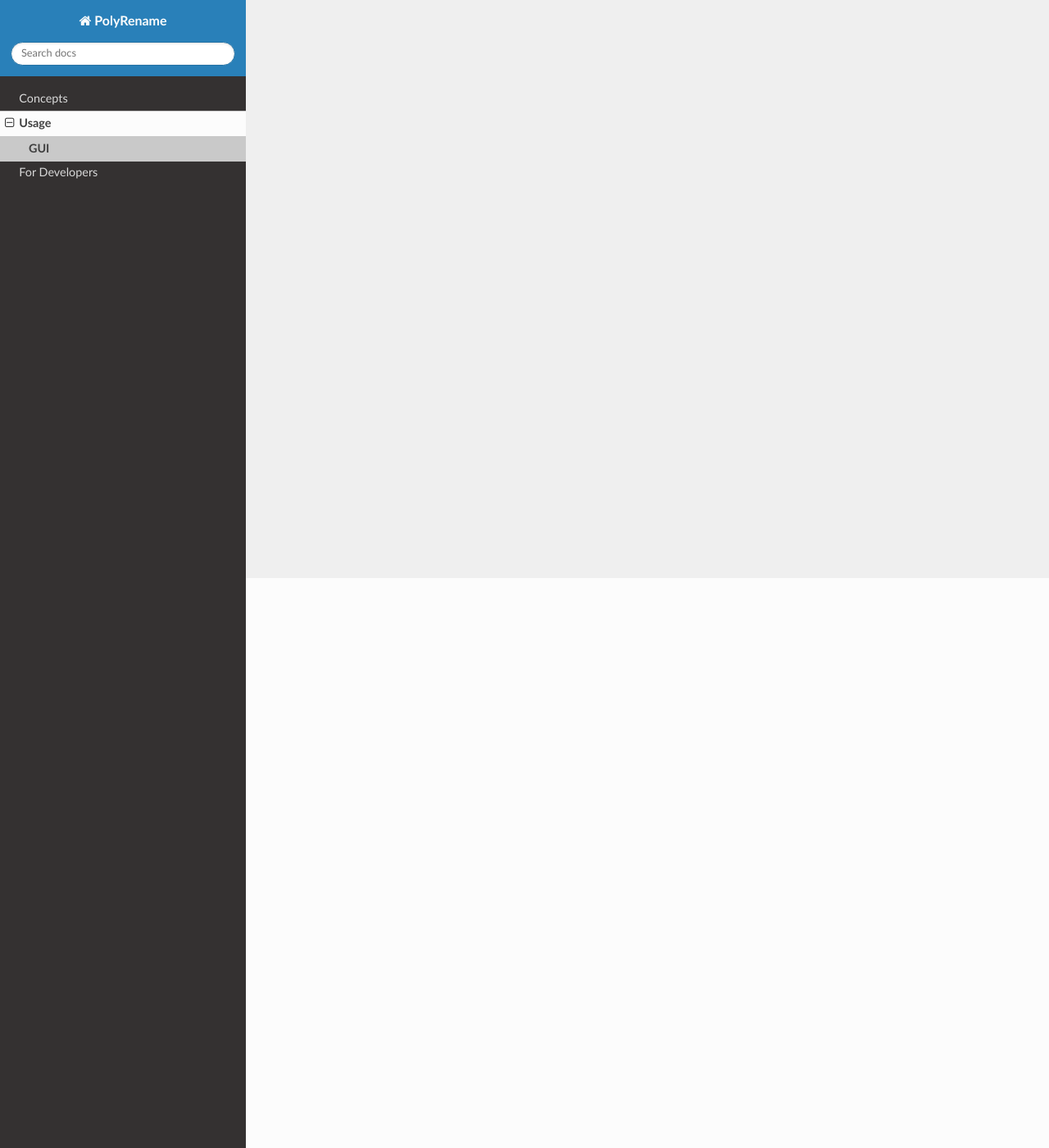
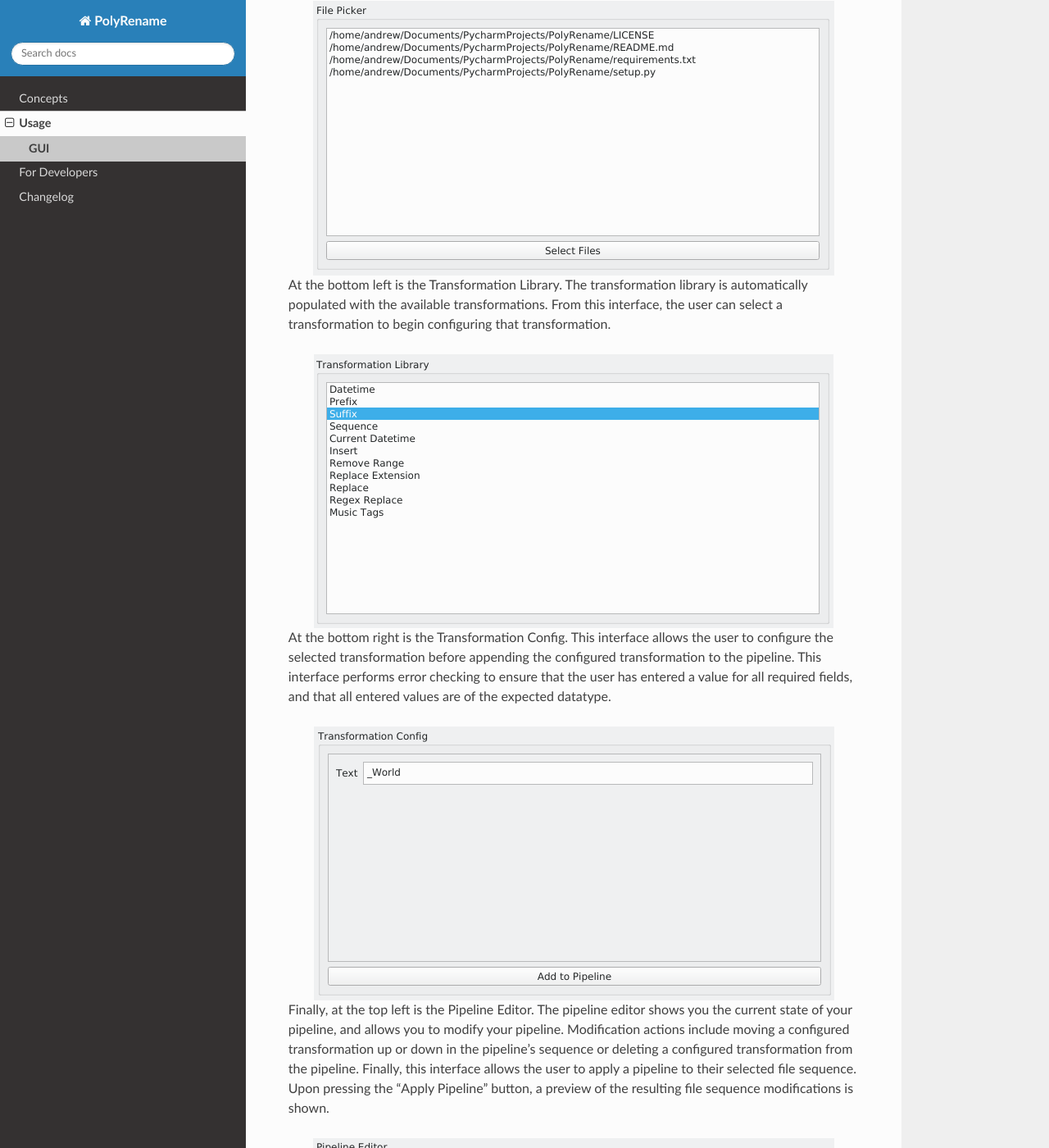
Before and after one commit to agsimmons/PolyRename, a Sphinx documentation site: the page built from docs/usage/gui.rst, in a window 1280 px wide and 1400 px high, scrolled down 695 px. Shown: the whole window at 82% size. Built offline with Sphinx 7.4.7 and the Read the Docs theme 2.0.0, drawn with Linux system fonts in a browser that asks for light colours; some of the changed text lies outside the part shown.

Commit message:
Big docs update

```diff
--- a/docs/dev/index.rst
+++ b/docs/dev/index.rst
@@ -7,6 +7,5 @@ how to extend PolyRename through it's :doc:`plugin` system.
 .. toctree::
    :maxdepth: 1
 
-   structure
    git
    plugin
--- a/docs/dev/structure.rst
+++ /dev/null
@@ -1,4 +0,0 @@
-PolyRename Structure
-====================
-
-TODO
--- a/docs/usage/gui.rst
+++ b/docs/usage/gui.rst
@@ -1,4 +1,51 @@
 GUI
 ===
 
-TODO
+The user interface of PolyRename was designed to be simple to use, unlike many
+other bulk-file rename tools. It’s GUI interface is divided into 4 quadrants.
+
+.. image:: ../_static/images/usage/gui/gui.png
+   :alt: PolyRename's Graphical User Interface
+   :align: center
+
+At the top right is the File Picker. The file picker is used to select files on
+the user’s computer, and to visualize which files (and in what order) are
+currently selected.
+
+.. image:: ../_static/images/usage/gui/file_picker.png
+   :alt: File Picker Interface
+   :align: center
+
+At the bottom left is the Transformation Library. The transformation library is
+automatically populated with the available transformations. From this interface,
+the user can select a transformation to begin configuring that transformation.
+
+.. image:: ../_static/images/usage/gui/transformation_library.png
+   :alt: Transformation Library Interface
+   :align: center
+
+At the bottom right is the Transformation Config. This interface allows the user
+to configure the selected transformation before appending the configured
+transformation to the pipeline. This interface performs error checking to ensure
+that the user has entered a value for all required fields, and that all entered
+values are of the expected datatype.
+
+.. image:: ../_static/images/usage/gui/transformation_config.png
+   :alt: Transformation Config Interface
+   :align: center
+
+Finally, at the top left is the Pipeline Editor. The pipeline editor shows you
+the current state of your pipeline, and allows you to modify your pipeline.
+Modification actions include moving a configured transformation up or down in
+the pipeline’s sequence or deleting a configured transformation from the
+pipeline. Finally, this interface allows the user to apply a pipeline to their
+selected file sequence. Upon pressing the “Apply Pipeline” button, a preview of
+the resulting file sequence modifications is shown.
+
+.. image:: ../_static/images/usage/gui/pipeline_editor.png
+   :alt: Pipeline Editor Interface
+   :align: center
+
+.. image:: ../_static/images/usage/gui/pipeline_preview.png
+   :alt: Apply Pipeline Preview
+   :align: center
```
Also changed, not shown: docs/changelog.rst (added, +7 -0 lines), docs/dev/plugin.rst (+17 -1 lines), docs/index.rst (+8 -6 lines), docs/_static/images/usage/gui/file_picker.png (added), docs/_static/images/usage/gui/gui.png (added), docs/_static/images/usage/gui/pipeline_editor.png (added), docs/_static/images/usage/gui/pipeline_preview.png (added), docs/_static/images/usage/gui/transformation_config.png (added), docs/_static/images/usage/gui/transformation_library.png (added).
